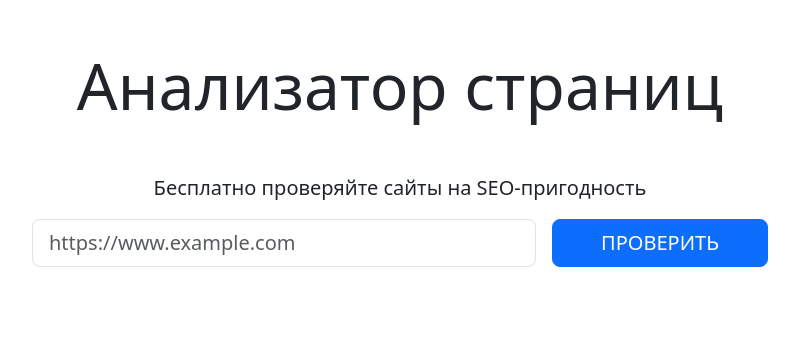
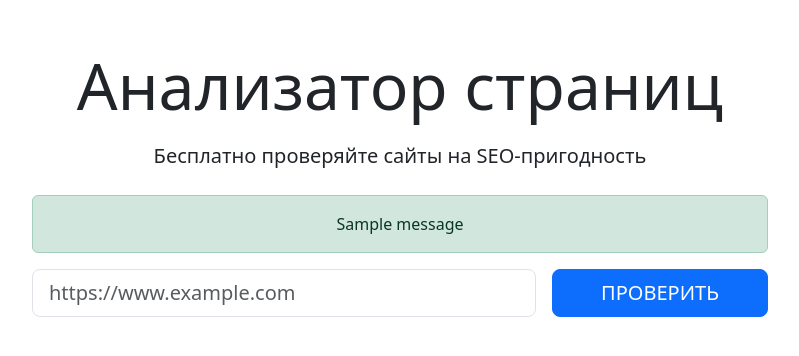
Before and after one commit to Nataly773/python-project-83, a Flask app: page / in a window 1280 px wide. Shown: the part 56-412 px from the top of the page, without its empty margins (240-1039 px from the left). Run offline with Flask 3, Linux system fonts and the light colour scheme; one stand-in notice (Sample message) is shown; some libraries are stand-ins or nearby versions.

Commit message:
add  page_analyzer/templates/index.html

```diff
--- a/page_analyzer/templates/index.html
+++ b/page_analyzer/templates/index.html
@@ -4,8 +4,22 @@
   <div class="container-lg mt-5">
     <div class="row justify-content-center">
       <div class="col-12 col-md-10 col-lg-8 mx-auto">
-        <h1 class="display-3 mb-5 text-center">Анализатор страниц</h1>
+        <h1 class="display-3 mb-3 text-center">Анализатор страниц</h1>
         <p class="lead text-center">Бесплатно проверяйте сайты на SEO-пригодность</p>
+
+        <!-- 🔔 Flash messages -->
+        {% with messages = get_flashed_messages(with_categories=true) %}
+          {% if messages %}
+            <div class="mt-4">
+              {% for category, message in messages %}
+                <div class="alert alert-{{ category }} text-center" role="alert">
+                  {{ message }}
+                </div>
+              {% endfor %}
+            </div>
+          {% endif %}
+        {% endwith %}
+
         <form method="post" action="{{ url_for('add_url') }}" class="d-flex justify-content-center">
           <input type="text" name="url" class="form-control form-control-lg" placeholder="https://www.example.com">
           <input type="submit" value="Проверить" class="btn btn-primary btn-lg ms-3 px-5 text-uppercase">
```
